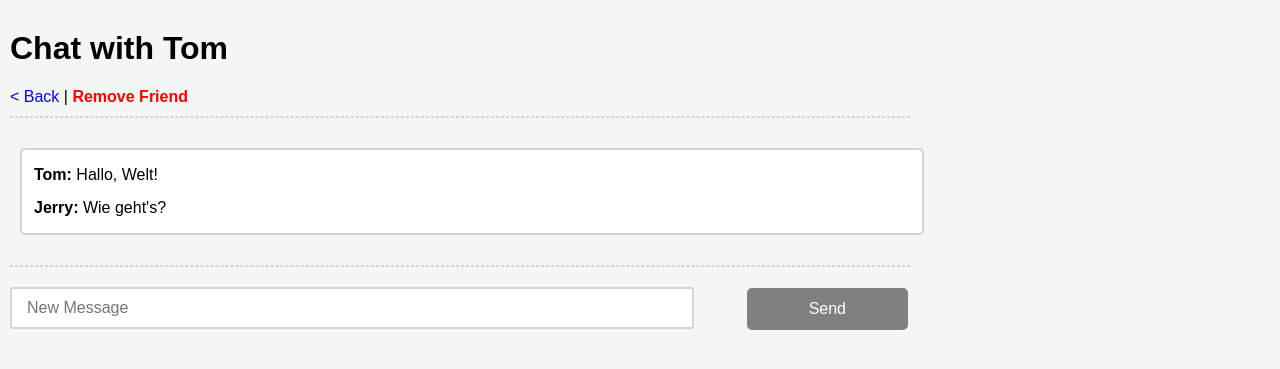
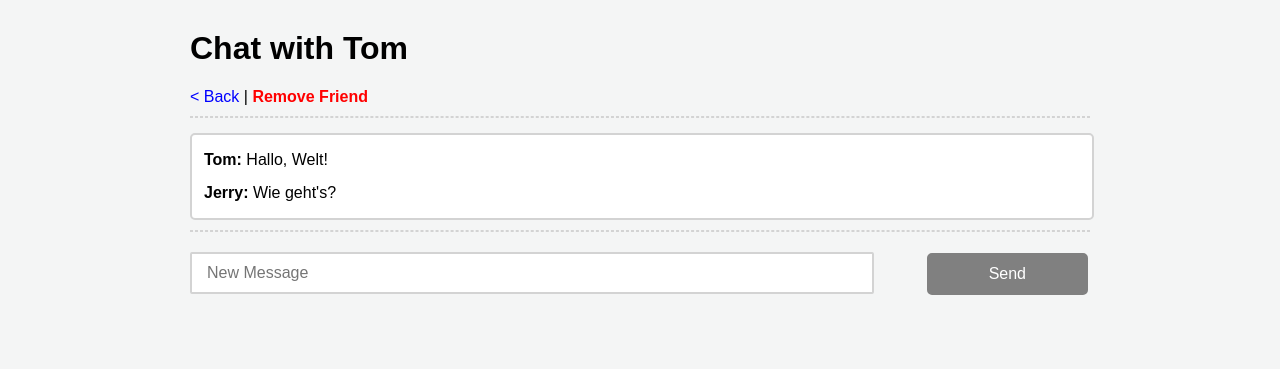
Before and after one commit to tabathamarlene/ChatApp, a PHP site: page /chat.html in a window 1280 px wide. Shown: the top 369 px of the page. Run offline with PHP 8.4, Linux system fonts and the light colour scheme; some web fonts are replaced.

Commit message:
letzte änderungen

```diff
--- a/chat.html
+++ b/chat.html
@@ -8,7 +8,7 @@
 </head>
 <body>
 
-    <div class="friends">
+    <div class="content">
 
         <h1 class="left">Chat with Tom</h1>
 
--- a/friends.html
+++ b/friends.html
@@ -7,7 +7,7 @@
     <link rel="stylesheet" type="text/css" href="style.css">
 </head>
 <body>
-    <div class="friends">
+    <div class="content">
 
         <h1 class="left">Friends</h1>
 
--- a/register.html
+++ b/register.html
@@ -11,7 +11,7 @@
         <img src="images/user.png" class="images" alt="User Icon">
         <h1 class="center">Register yourself</h1>
 
-        <form class="form" action="friends.html" method="get">
+        <form class="form" action="friends.html" method="post">
             <fieldset>
                 <legend>Register</legend>
 
--- a/style.css
+++ b/style.css
@@ -216,8 +216,7 @@ input {
 }
 
 /* Freundeliste und andere Listen */
-.friends, .friendlist {
-    margin: 30px 10px;
+.friendlist {
     width: 900px;
 }
 
```
